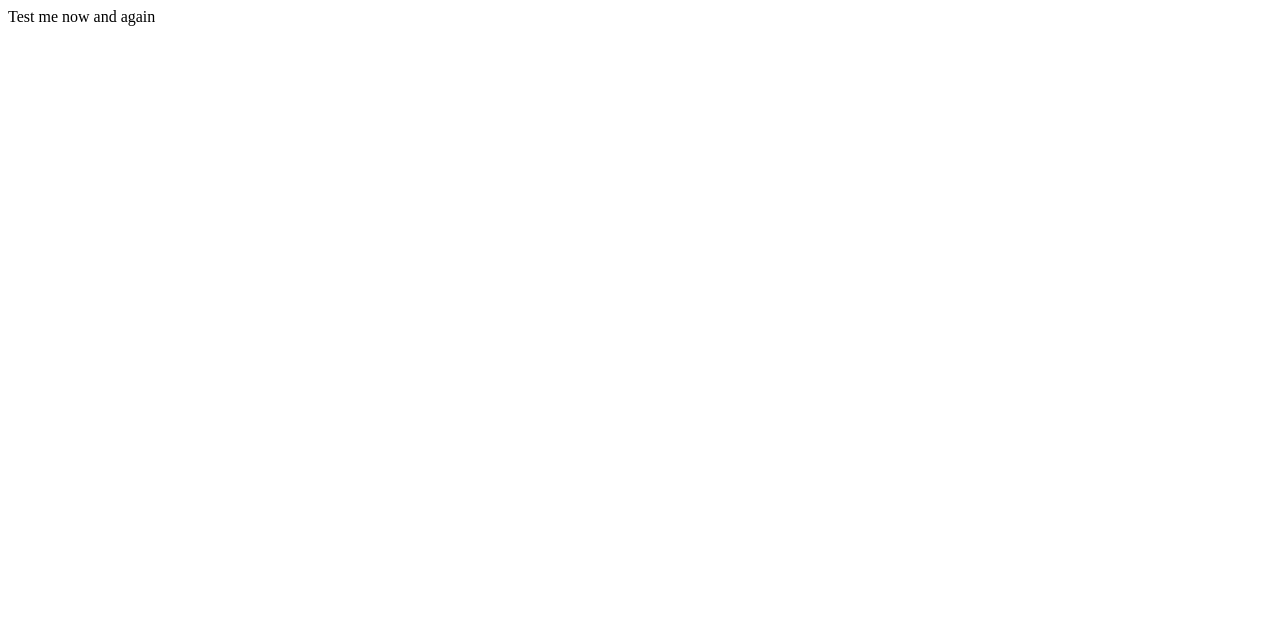
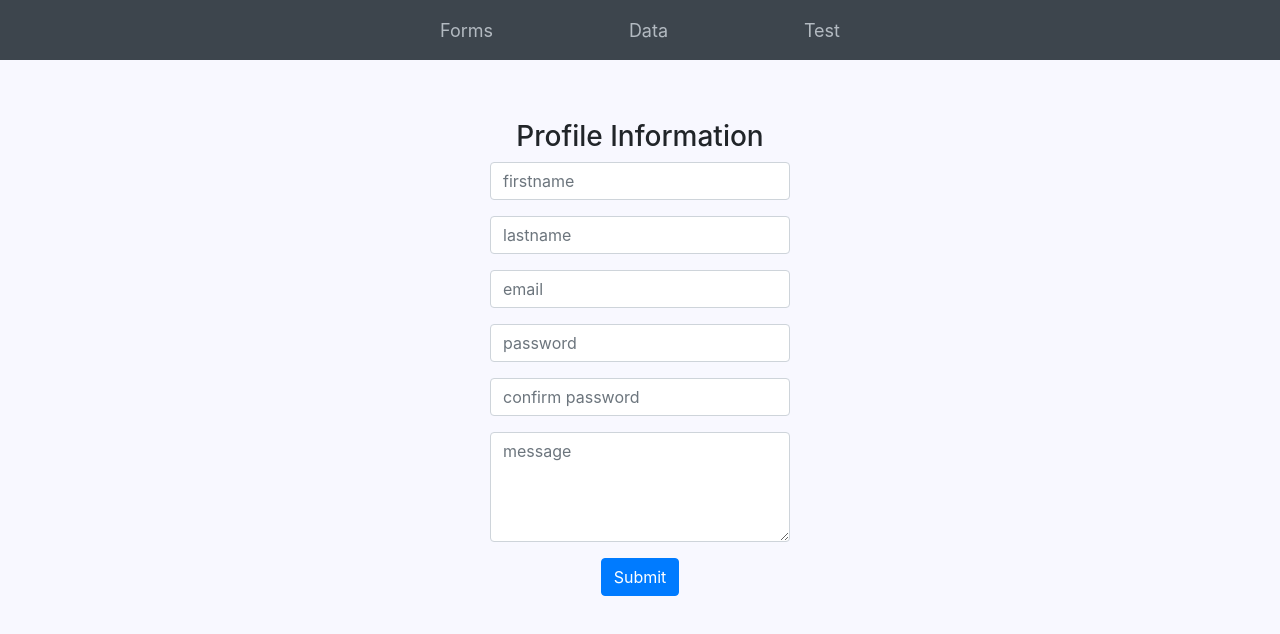
Before and after one commit to smandepudi/cinnamon-waffle, an Angular app: page / in a window 1280 px wide. Shown: the top 634 px of the page. Built offline with nearby package versions, Linux system fonts and the light colour scheme.

Commit message:
new changes

```diff
--- a/angular.json
+++ b/angular.json
@@ -28,6 +28,7 @@
               "src/assets"
             ],
             "styles": [
+              "node_modules/bootstrap/dist/css/bootstrap.min.css",
               "src/styles.scss"
             ],
             "scripts": []
@@ -93,6 +94,7 @@
               "src/assets"
             ],
             "styles": [
+              "node_modules/bootstrap/dist/css/bootstrap.min.css",
               "src/styles.scss"
             ],
             "scripts": []
--- a/package.json
+++ b/package.json
@@ -15,10 +15,11 @@
     "@angular/common": "~8.2.13",
     "@angular/compiler": "~8.2.13",
     "@angular/core": "~8.2.13",
-    "@angular/forms": "~8.2.13",
+    "@angular/forms": "^8.2.13",
     "@angular/platform-browser": "~8.2.13",
     "@angular/platform-browser-dynamic": "~8.2.13",
     "@angular/router": "~8.2.13",
+    "bootstrap": "^4.3.1",
     "rxjs": "~6.4.0",
     "tslib": "^1.10.0",
     "zone.js": "~0.9.1"
--- a/src/app/app.component.html
+++ b/src/app/app.component.html
@@ -1,3 +1,2 @@
-<div>
-  Test me now and again
-</div>
+<app-top-navigation></app-top-navigation>
+<app-form-validation></app-form-validation>
--- /dev/null
+++ b/src/app/form-validation/form-validation.component.html
@@ -0,0 +1,46 @@
+<div class="userForm">
+    <h3>Profile Information</h3>
+
+    <form novalidate (ngSubmit)="onSubmit(profileForm)" #profileForm="ngForm">
+        <div class="profileFormTable">
+            <div class="form-group">
+                <input type="text" placeholder="firstname" class="form-control" name="firstname" ngModel required/>
+                <strong>{{profileForm.value.firstname}} </strong>
+            </div>
+            <div class="form-group">
+                <input type="text" placeholder="lastname" class="form-control" name="lastname" ngModel required/>
+                <strong>{{profileForm.value.lastname}} </strong>
+            </div>
+            <div class="form-group">
+                <input type="text" placeholder="email" name="email" class="form-control" [(ngModel)]="model.email" #email="ngModel" [ngClass]="{ 'is-invalid': email.touched && email.invalid }" required email>
+                <div *ngIf="profileForm.submitted && email.invalid" class="invalid-feedback">
+                    <div *ngIf="email.errors.required">Email is required</div>
+                    <div *ngIf="email.errors.email">Email must be a valid email address</div>
+                </div>
+                <strong>{{profileForm.value.email}} </strong>
+            </div>
+            <div class="form-group">
+                <input type="password" name="password" placeholder="password" class="form-control" [(ngModel)]="model.password" #password="ngModel" [ngClass]="{ 'is-invalid': password.touched && password.invalid }" required minlength="6">
+                <div *ngIf="profileForm.submitted && password.invalid" class="invalid-feedback">
+                    <div *ngIf="password.errors.required">Password is required</div>
+                    <div *ngIf="password.errors.minlength">Password must be at least 6 characters</div>
+                </div>
+            </div>
+            <div class="form-group">
+                <input type="password" name="confirmPassword" placeholder="confirm password" class="form-control" [(ngModel)]="model.confirmPassword" #confirmPassword="ngModel" [ngClass]="{ 'is-invalid': confirmPassword.touched && confirmPassword.invalid }" required
+                    minlength="6">
+                <div *ngIf="profileForm.submitted && confirmPassword.invalid" class="invalid-feedback">
+                    <div *ngIf="confirmPassword.errors.required">Confirm Password is required</div>
+                    <div *ngIf="confirmPassword.errors.mustMatch">Passwords must match</div>
+                </div>
+            </div>
+
+            <div class="form-group">
+                <textarea rows="4" cols="50" placeholder="message" class="form-control" name="message" ngModel required></textarea>
+            </div>
+            <!--             <button type="button" class="btn btn-primary" (click)="onSubmit(profileForm)">Submit</button>
+ -->
+            <button type="submit" class="btn btn-primary">Submit</button>
+        </div>
+    </form>
+</div>
--- /dev/null
+++ b/src/app/form-validation/form-validation.component.scss
@@ -0,0 +1,14 @@
+.userForm{
+    padding-top : 120px;
+    width: 900px;
+    margin: 0 auto;
+    text-align: center;
+}
+.labelName
+{
+    margin-right : 15px;
+}
+.profileFormTable {
+    margin : 0 auto;
+    width   : 300px;
+}
--- /dev/null
+++ b/src/app/form-validation/form-validation.component.ts
@@ -0,0 +1,19 @@
+import { Component, OnInit } from '@angular/core';
+import { FormGroup, FormControl } from '@angular/forms';
+import { Validators } from '@angular/forms';
+
+@Component({
+  selector: 'app-form-validation',
+  templateUrl: './form-validation.component.html',
+  styleUrls: ['./form-validation.component.scss']
+})
+export class FormValidationComponent implements OnInit {
+  model: any = {};
+  constructor() { }
+
+  ngOnInit() {
+  }
+  onSubmit(profileForm) {
+    console.log(profileForm.value);
+  }
+}
--- /dev/null
+++ b/src/app/top-navigation/top-navigation.component.html
@@ -0,0 +1,8 @@
+
+  <nav class="b-nav fixed-top">
+    <section class="nav__center-wrap">
+      <a class="b-nav-tab custom-control-label-disable-select"><span class="nav-tab__title">Forms</span></a>
+      <a class="b-nav-tab custom-control-label-disable-select"><span class="nav-tab__title">Data</span></a>
+      <a class="b-nav-tab custom-control-label-disable-select"><span class="nav-tab__title">Test</span></a>
+    </section>
+  </nav>
--- /dev/null
+++ b/src/app/top-navigation/top-navigation.component.scss
@@ -0,0 +1,52 @@
+a:not([href]):not([tabindex]) {
+    color: #b3bac1;
+    text-decoration: none;
+    cursor : pointer;
+}
+.nav-button__icon-arrow {
+  top: 5px !important;
+}
+
+.nav-button--action--save.is-disabled:hover {
+  background-color: transparent;
+}
+
+.nav-button--action--save.is-disabled {
+  stroke: #2a2f35;
+}
+
+.nav__center-wrap {
+  width: 500px;
+}
+.b-nav {
+    align-items: center;
+    background-color: #3d454d;
+    display: flex;
+    height: 60px;
+    justify-content: space-between;
+    padding: 0 30px;
+    width: 100%;
+}
+a[_ngcontent-bbx-c5]:not([href]):not([tabindex]) {
+    color: #b3bac1;
+    text-decoration: none;
+    cursor: pointer;
+}
+.nav__center-wrap[_ngcontent-bbx-c5] {
+    width: 500px;
+}
+.nav__center-wrap {
+    display: flex;
+    height: 100%;
+    justify-content: space-between;
+    width: 420px;
+    margin: 0 auto;
+}
+.b-nav-tab {
+    align-items: center;
+    color: #b3bac1;
+    display: flex;
+    font-size: 18px;
+    padding: 0 10px;
+    position: relative;
+}
--- /dev/null
+++ b/src/app/top-navigation/top-navigation.component.ts
@@ -0,0 +1,15 @@
+import { Component, OnInit } from '@angular/core';
+
+@Component({
+  selector: 'app-top-navigation',
+  templateUrl: './top-navigation.component.html',
+  styleUrls: ['./top-navigation.component.scss']
+})
+export class TopNavigationComponent implements OnInit {
+
+  constructor() { }
+
+  ngOnInit() {
+  }
+
+}
--- a/src/styles.scss
+++ b/src/styles.scss
@@ -1 +1,6 @@
+@import '~bootstrap/dist/css/bootstrap.min.css';
 /* You can add global styles to this file, and also import other style files */
+body{
+
+        background-color: ghostwhite;
+}
```
Also changed, not shown: src/app/app.module.ts (+10 -2 lines), 2 other files (tests, documents, lock files or other folders).
